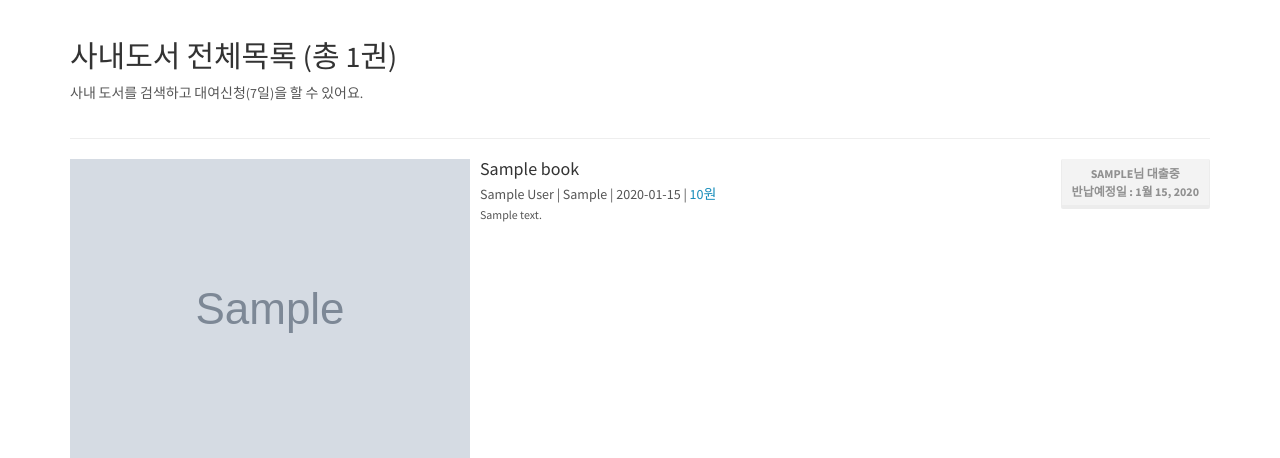
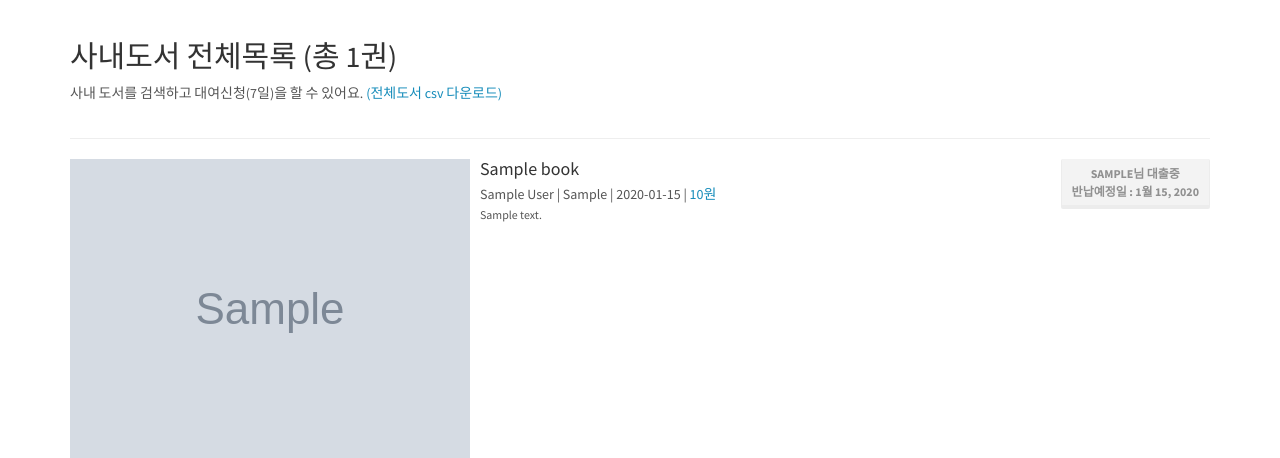
Before and after one commit to wayhome25/our-book, a Django app: page /books/list/ in a window 1280 px wide. Shown: the part 104-562 px from the top of the page. Run offline with Django 3.2, Linux system fonts and the light colour scheme; tables that the repository leaves empty hold one stand-in row (values such as "Sample post"); grey boxes marked "Sample" are stand-in pictures; parts of the project's set-up code (start-up, migrations or seed data) failed here and were passed over; some libraries are stand-ins or nearby versions.

Commit message:
ADD: 전체 도서목록 csv 다운로드 기능 추가 - FIX: GNB 검색폼 GET 방식변경으로 인한 POST 처리로직 삭제

```diff
--- a/our_book/books/urls.py
+++ b/our_book/books/urls.py
@@ -4,6 +4,7 @@ from . import views
 
 urlpatterns = [
     url(r'^list/$', views.BookListView.as_view(), name='list'),
+    url(r'^list/export/csv/$', views.export_all_books_csv, name='export_all_books_csv'),
     url(r'^wish/(?P<year>[0-9]{4})/(?P<month>[0-9]+)/$',
         views.WishBooksMonthArchiveView.as_view(month_format='%m'),
         name='wish_month'),
--- a/our_book/books/views.py
+++ b/our_book/books/views.py
@@ -1,8 +1,10 @@
+import csv
 import datetime
 
 from django.contrib import messages
 from django.contrib.auth.decorators import login_required
 from django.db.models.aggregates import Sum
+from django.http import HttpResponse
 from django.shortcuts import get_object_or_404, render, redirect
 from django.views.decorators.http import require_POST
 from django.views.generic.dates import MonthArchiveView
@@ -16,6 +18,21 @@ class BookListView(ListView):
     model = Book
     paginate_by = 10
     context_object_name = 'books'
+
+
+def export_all_books_csv(request):
+    response = HttpResponse(content_type='text/csv')
+    response['Content-Disposition'] = 'attachment; filename="books.csv"'
+
+    writer = csv.writer(response)
+    fields = [field.name for field in Book._meta.fields if field.name not in ['rent_info']]
+    writer.writerow(fields)
+    books = Book.objects.all().values_list(*fields)
+
+    for book in books:
+        writer.writerow(book)
+
+    return response
 
 
 class WishBooksMonthArchiveView(MonthArchiveView):
@@ -81,8 +98,8 @@ def return_book(request, pk):
 
 
 def search_result(request):
-    if request.GET.get('keyword_list'):
-        keyword = request.GET['keyword_list']  # note: 찾는 Key가 없으면 default 값 리턴 (None), KeyError 발생 방지
+    if request.GET.get('keyword_list'): # note: 찾는 Key가 없으면 default 값 리턴 (None), KeyError 발생 방지
+        keyword = request.GET['keyword_list']
         books = Book.objects.filter(title__icontains=keyword)
         return render(request, 'books/book_list.html', {'books': books})
 
--- a/our_book/templates/books/book_list.html
+++ b/our_book/templates/books/book_list.html
@@ -6,7 +6,7 @@
 {% block content %}
     {% if books %}
         <h2>사내도서 전체목록 (총 {{ paginator.count }}권)</h2>
-        <p>사내 도서를 검색하고 대여신청(7일)을 할 수 있어요.</p>
+        <p>사내 도서를 검색하고 대여신청(7일)을 할 수 있어요. <a href="{% url 'books:export_all_books_csv' %}">(전체도서 csv 다운로드)</a></p>
         {% if is_paginated %}
             <ul class="pagination pagination-book-list">
                 {% if page_obj.has_previous %}
```
Also changed, not shown: our_book/accounts/views.py (+2 -7 lines).
